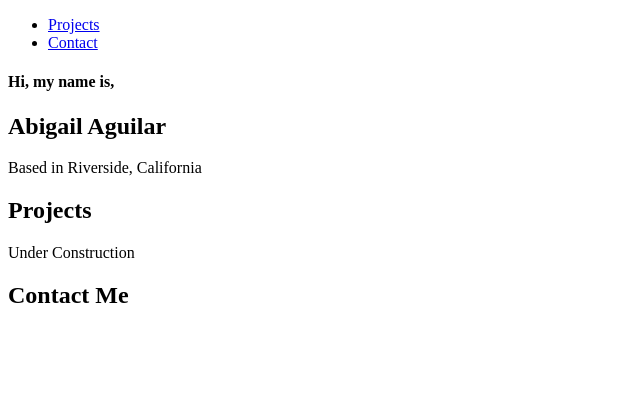
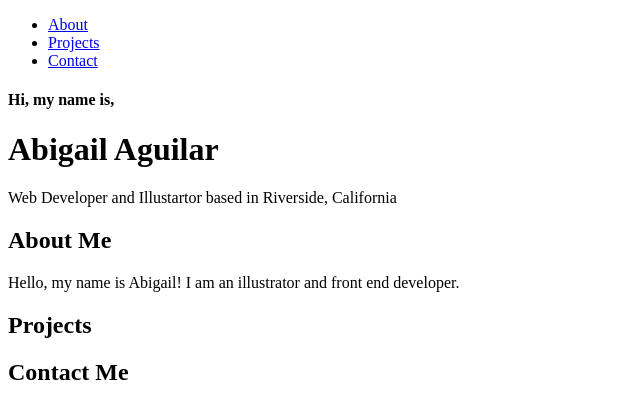
Before and after one commit to abigaila97/Portfolio, a plain HTML site: page index.html in a window 1280 px wide. Shown: the whole page, without its empty margins (0-640 px from the left). Drawn offline with Linux system fonts and the light colour scheme.

Commit message:
pushing previous work

```diff
--- a/index.html
+++ b/index.html
@@ -8,24 +8,31 @@
     <link rel="stylesheet" type="text/css" href="styles.css"/>
 </head>
 <body>
+    <!--Added a list for jumps to specific parts of the portfolio-->
     <ul>
+        <li>
+            <a href="#About">About</a>
+        </li>
         <li>
             <a href="#Projects">Projects</a>
         </li>
         <li>
-            <a href="Contact">Contact</a>
+            <a href="#Contact">Contact</a>
         </li>
     </ul>
     <header>
         <h4>Hi, my name is,</h4>
-        <h2>Abigail Aguilar</h2>
-        <p>Based in Riverside, California</p>
+        <h1>Abigail Aguilar</h1>
+        <p>Web Developer and Illustartor based in Riverside, California</p>
     </header>
 
-    <h2>Projects</h2>
-    <p>Under Construction</p>
+    <h2 id="#About">About Me</h2>
+    <p>Hello, my name is Abigail! I am an illustrator and front end developer.</p>
+    <p> </p>
 
-    <h2>Contact Me</h2>
+    <h2 id="#Projects">Projects</h2>
+
+    <h2 id="#Contact">Contact Me</h2>
 
     <footer>
 
```
